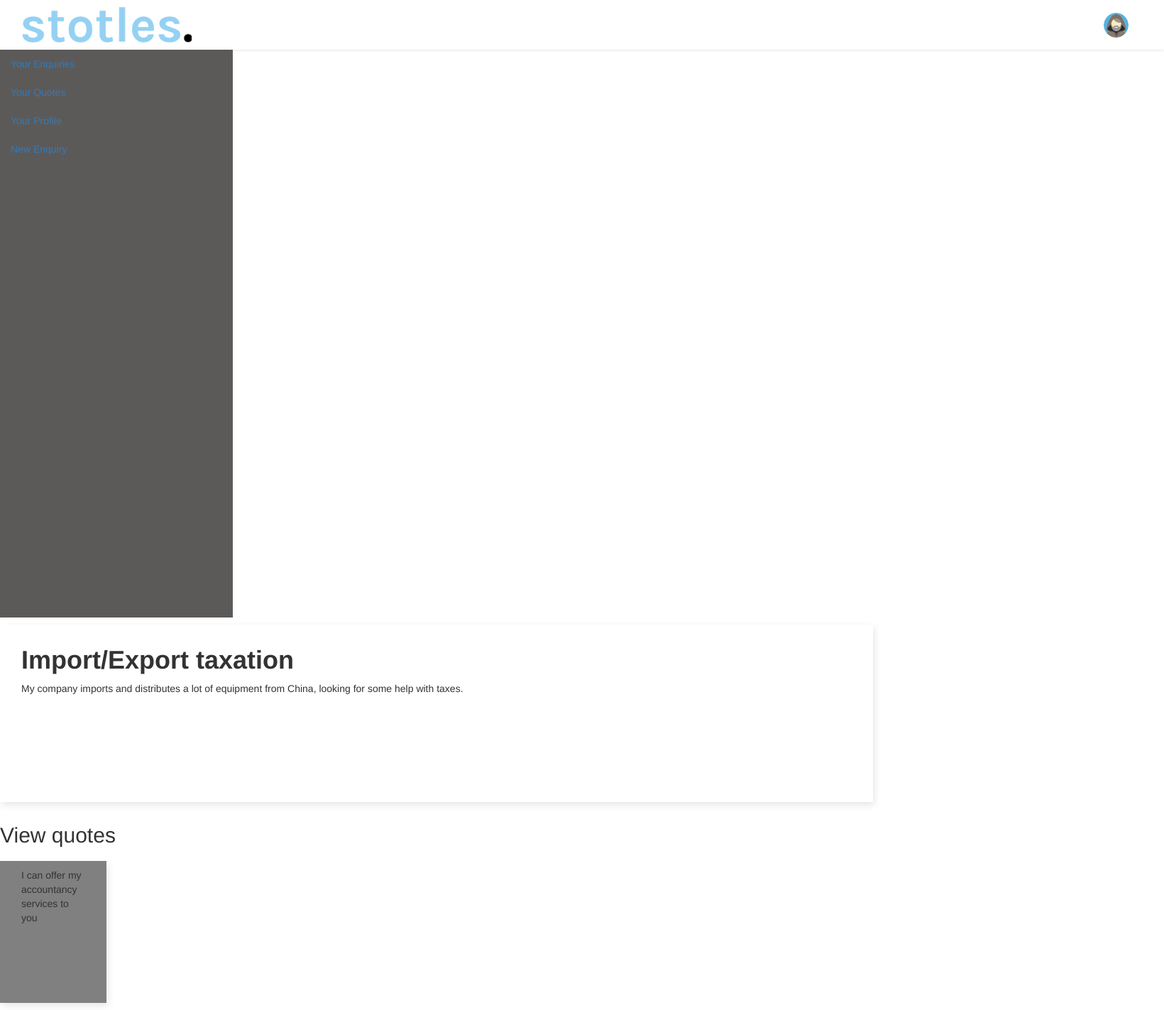
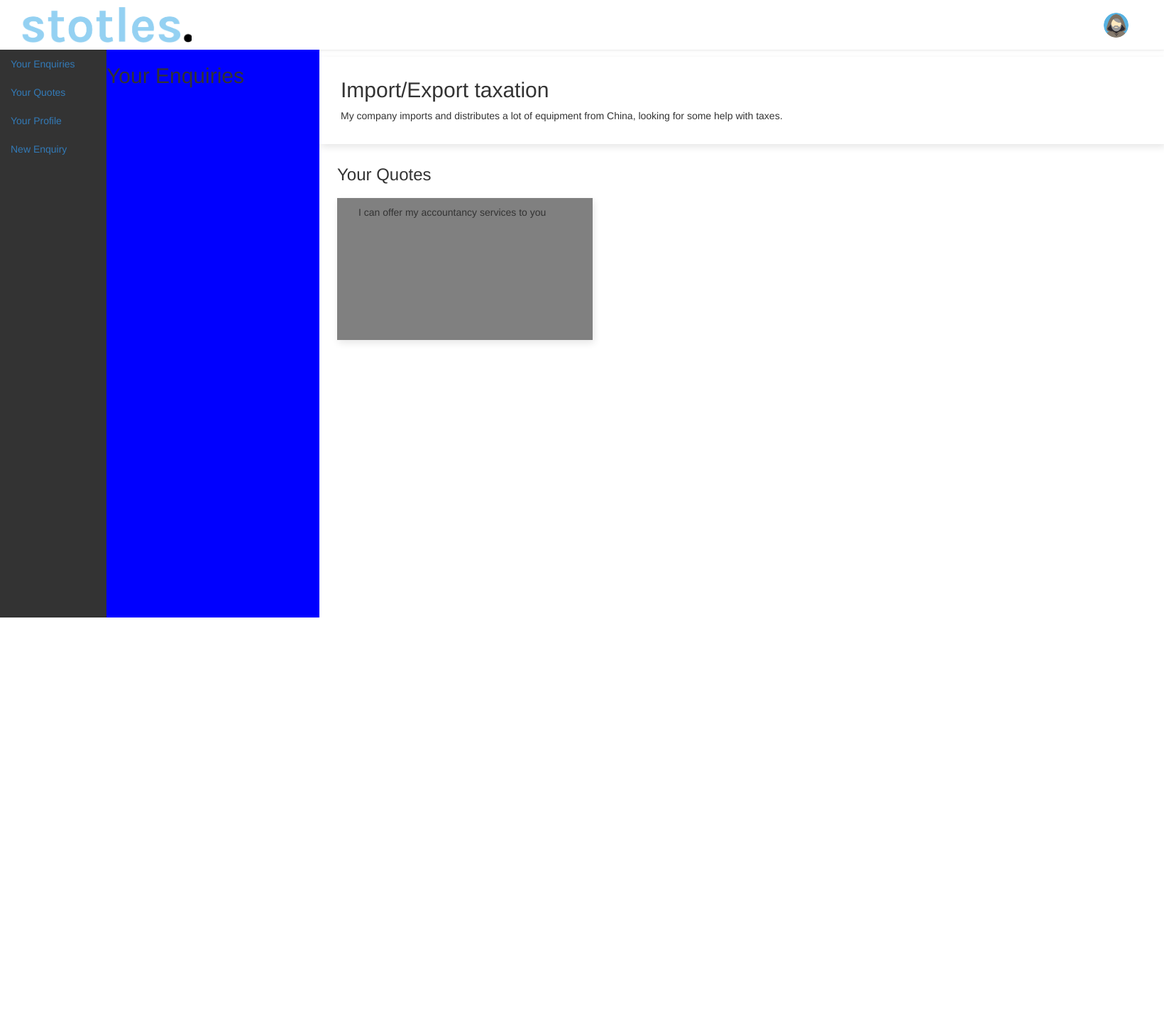
Before and after one commit to carstenschaltz/accountant-magnet, a Rails app: page /users/1 in a window 1640 px wide. Shown: the whole page at 71% size. After the commit the page ends 870 px from the top, so only its background shows below. Run offline with Rails 7, Linux system fonts and the light colour scheme; a user stored in the database is signed in; data comes from the database, SQL or seed files in the repository; style sheets or scripts are compiled from the project's sources; some libraries are stand-ins or nearby versions.

Commit message:
basic page strucutre with flexbox

```diff
--- a/app/assets/stylesheets/layouts/_basics.scss
+++ b/app/assets/stylesheets/layouts/_basics.scss
@@ -23,23 +23,6 @@ a {
   margin: 10px 0;
 }
 
-.enquiry-card {
-  background-color: white;
-  padding: 10px 30px 20px 30px;
-  box-shadow: 2px 4px 10px rgba(0,0,0,0.1);
-  margin: 10px 0;
-  width: 70%;
-  height: 250px;
-}
-
-.quote-card{
-  background-color: white;
-  padding: 10px 30px 20px 30px;
-  box-shadow: 2px 4px 10px rgba(0,0,0,0.1);
-  margin: 10px 0;
-  width: 70%;
-  height: 250px;
-}
 .border-hover:hover {
   border: 1px solid $secondary-blue;
 }
--- a/app/assets/stylesheets/pages/_show-users.scss
+++ b/app/assets/stylesheets/pages/_show-users.scss
@@ -1,24 +1,32 @@
-.vertical-nav {
-  width: 20%;
-  height: 100vh;
-  background-color: #5C5A59;
+
+.main-container {
   display: flex;
 }
 
+.sidebar{
+  flex: 0 0 150px;
+  height: 100vh;
+  background: rgba(51, 51, 51, 1.00);
+  color: white;
+  font-size: 14px;
+}
 
-.flex-parent {
-  display: flex;
-  flex-direction: column;
-
+.context-sidebar{
+  flex: 0 0 300px;
+  height: 100vh;
+  background-color: blue;
+}
+.enquiries{
+  flex-grow: 1;
+  height: 100vh;
 }
 
 .enquiry-card {
   background-color: white;
   padding: 10px 30px 20px 30px;
+  margin: 10px;
   box-shadow: 2px 4px 10px rgba(0,0,0,0.1);
   margin: 10px 0;
-  width: 75%;
-  height: 250px;
 }
 
 
@@ -27,6 +35,5 @@
   padding: 10px 30px 20px 30px;
   box-shadow: 2px 4px 10px rgba(0,0,0,0.1);
   margin: 10px 0;
-  width: 150px;
   height: 200px;
 }
--- a/app/views/users/show.html.erb
+++ b/app/views/users/show.html.erb
@@ -1,5 +1,5 @@
-<div class="flex-parent">
-  <div class="vertical-nav">
+<div class="main-container">
+  <div class="sidebar">
       <ul class="nav flex-column">
         <li class="nav-item">
           <a class="nav-link active" href="#">Your Enquiries</a>
@@ -16,21 +16,22 @@
       </ul>
   </div>
 
-  <!-- Enquiries and quotes-->
+  <div class="context-sidebar">
+    <h2>Your Enquiries</h2>
+  </div>
 
+  <div class="enquiries">
     <div class="enquiry-card">
       <% @user_enquiries.each do |enquiry| %>
-        <h1> <%= enquiry.title %></h1>
+        <h2> <%= enquiry.title %></h2>
         <p> <%= enquiry.description %> </p>
       <% end %>
     </div>
 
-
-
-  <h2>View quotes</h2>
-
-
-
+  <div class="container">
+  <h3>Your Quotes</h3>
+    <div class="row">
+      <div class="col-xs-12 col-sm-4">
         <div class="quote-card">
            <% @user_enquiries.each do |enquiry| %>
             <% enquiry.quotes.each do |quote| %>
@@ -40,3 +41,5 @@
         </div>
       </div>
     </div>
+  </div>
+</div>
```
Lines whose indentation alone changed are shown as unchanged.
